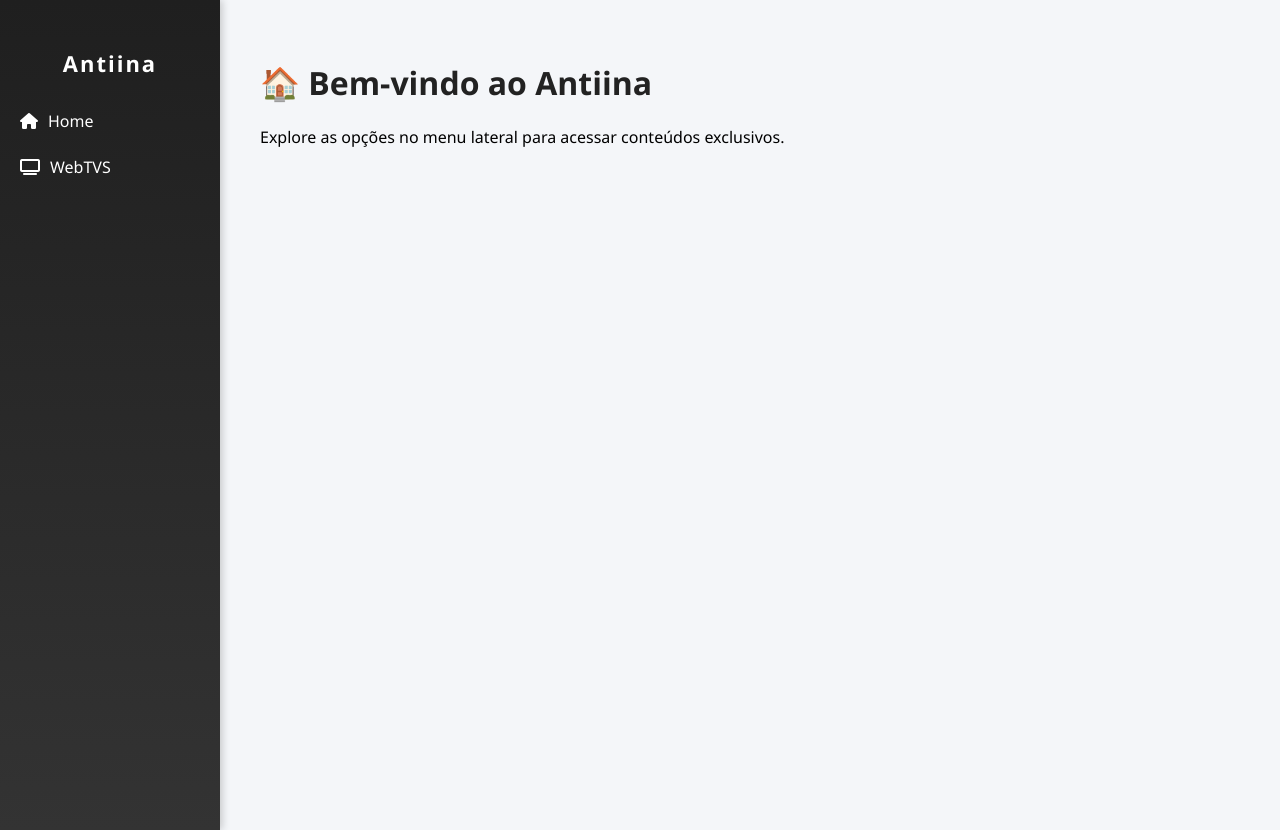
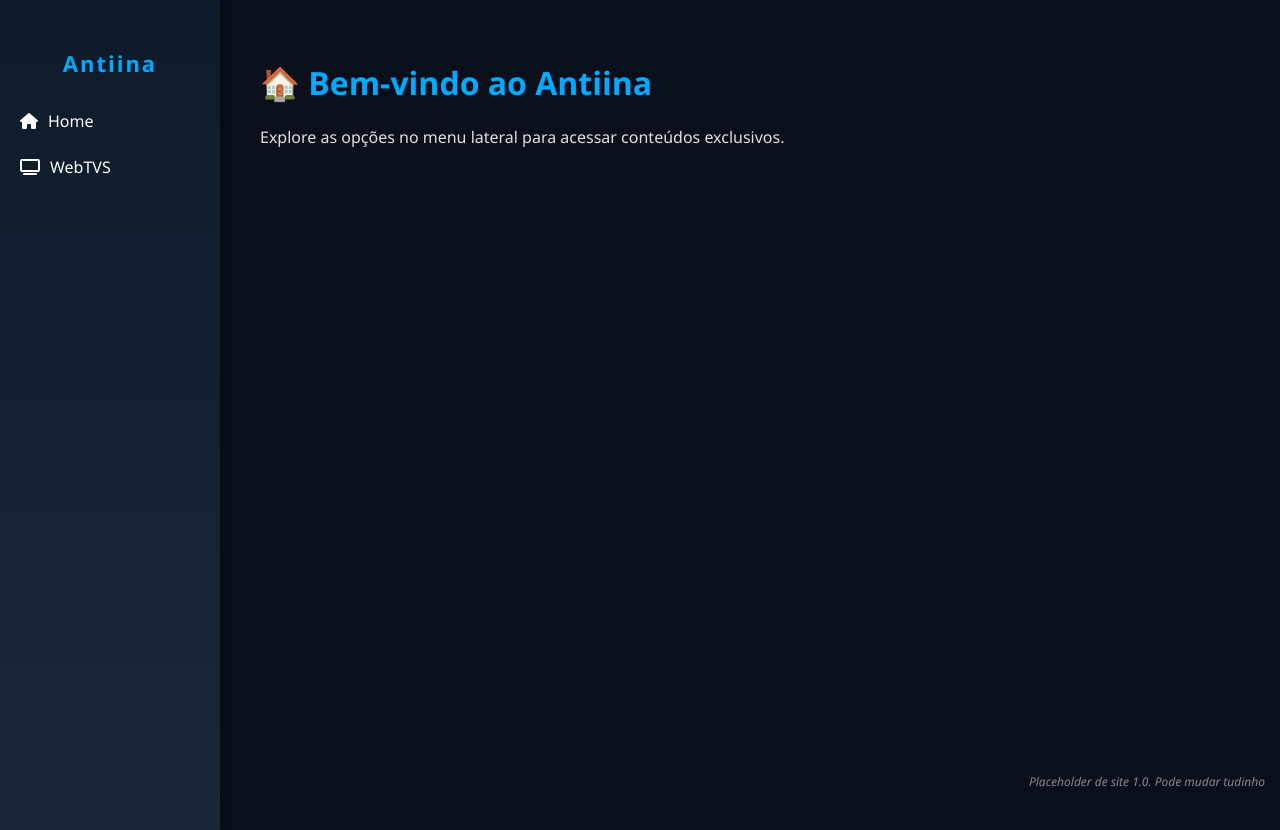
Before and after one commit to noteboom7hype-star/antiina, a plain HTML site: page index.html in a window 1280 px wide. Drawn offline with Linux system fonts and the light colour scheme.

Commit message:
Revise styles and add footer note in index.html
Updated styles for body, sidebar, and headings. Added footer note for site version.

```diff
--- a/index.html
+++ b/index.html
@@ -10,21 +10,23 @@
       margin: 0;
       font-family: 'Segoe UI', Tahoma, Geneva, Verdana, sans-serif;
       display: flex;
-      background: #f4f6f9;
+      background: #0a0f1c; /* Azul escuro */
+      color: #e0e0e0;
     }
     .sidebar {
       width: 220px;
-      background: linear-gradient(180deg, #1f1f1f, #333);
+      background: linear-gradient(180deg, #0d1b2a, #1b263b);
       color: #fff;
       height: 100vh;
       padding-top: 30px;
-      box-shadow: 2px 0 8px rgba(0,0,0,0.2);
+      box-shadow: 2px 0 8px rgba(0,0,0,0.4);
     }
     .sidebar h2 {
       text-align: center;
       margin-bottom: 20px;
       font-size: 22px;
       letter-spacing: 2px;
+      color: #00aaff;
     }
     .sidebar a {
       display: flex;
@@ -33,13 +35,14 @@
       color: #fff;
       text-decoration: none;
       font-size: 16px;
-      transition: background 0.3s;
+      transition: background 0.3s, color 0.3s;
     }
     .sidebar a i {
       margin-right: 10px;
     }
     .sidebar a:hover {
-      background: #444;
+      background: #1e3a5f;
+      color: #00aaff;
       border-left: 4px solid #00aaff;
     }
     .content {
@@ -51,7 +54,7 @@
       display: none;
     }
     h1 {
-      color: #222;
+      color: #00aaff;
     }
     button {
       padding: 12px 24px;
@@ -69,6 +72,14 @@
     @keyframes fadeIn {
       from {opacity: 0;}
       to {opacity: 1;}
+    }
+    .footer-note {
+      position: fixed;
+      bottom: 10px;
+      right: 15px;
+      font-size: 12px;
+      color: #888;
+      font-style: italic;
     }
   </style>
 </head>
@@ -89,6 +100,9 @@
       <button onclick="window.open('https://x1co.com.br:8443/', '_blank')">Ver</button>
     </div>
   </div>
+  <div class="footer-note">
+    Placeholder de site 1.0. Pode mudar tudinho
+  </div>
 
   <script>
     function showPage(page) {
```
